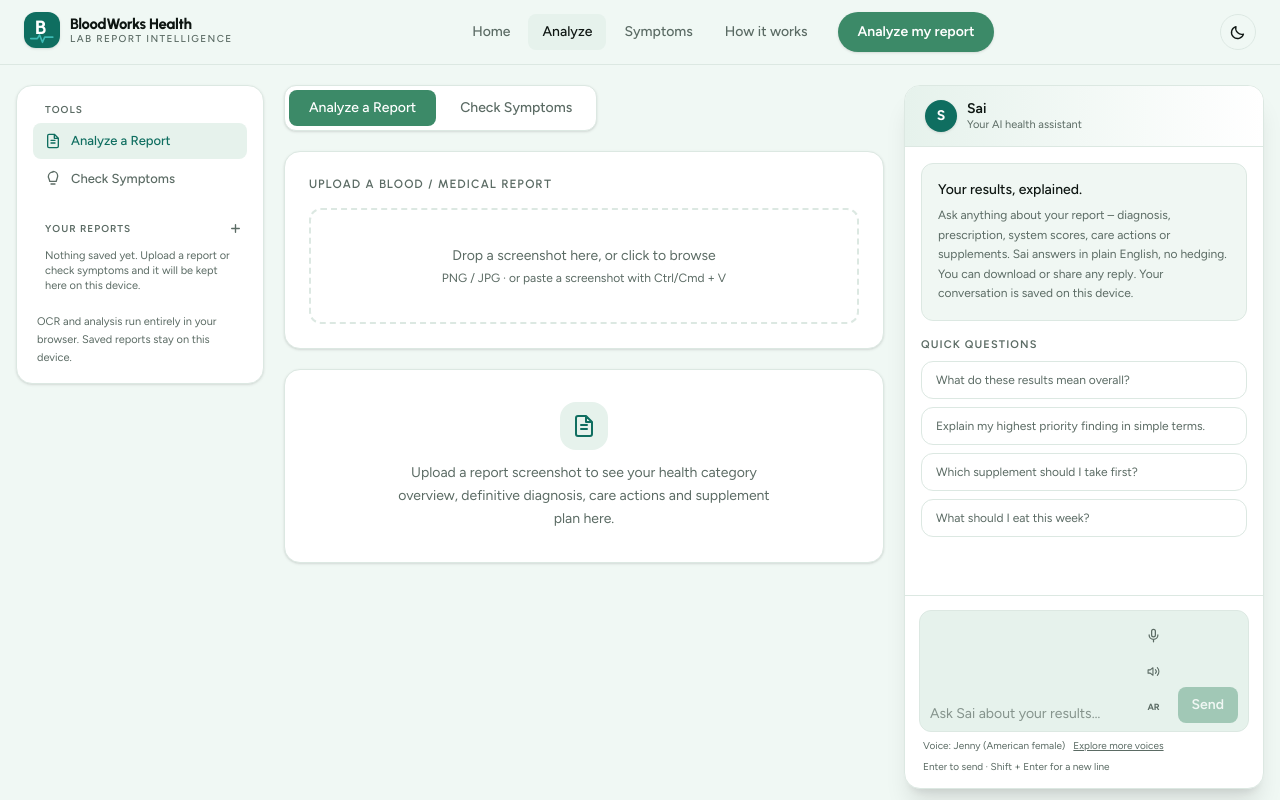
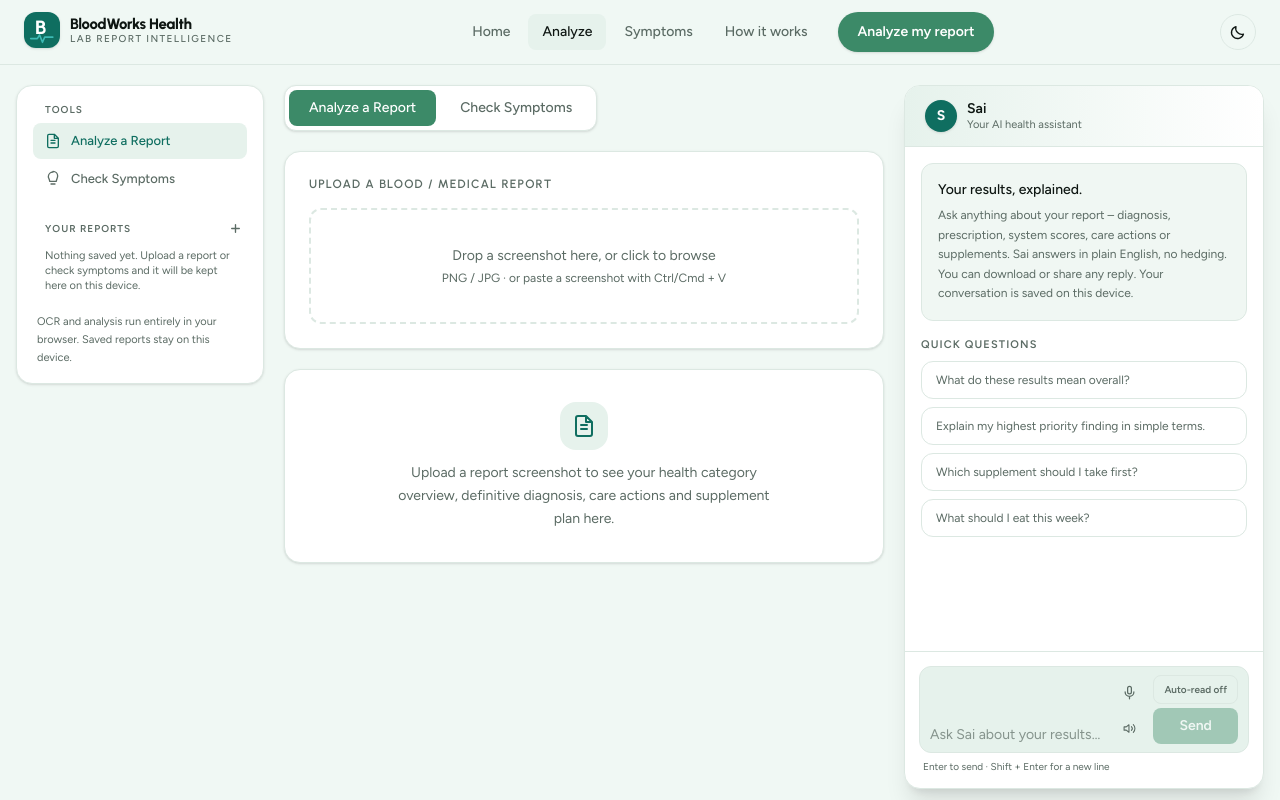
Before and after one commit to khurramsaadat/blood-works, a Next.js app: page /analyze in a window 1280 px wide. Shown: the top 800 px of the page. Built offline with nearby package versions, Linux system fonts and the light colour scheme.

Commit message:
ui: stack Auto-read above Send button

```diff
--- a/src/components/assistant-chat.tsx
+++ b/src/components/assistant-chat.tsx
@@ -829,17 +829,18 @@ export default function AssistantChat({
               ICON.speaker
             )}
           </button>
+          </div>
+          <div className="flex flex-col gap-1 shrink-0">
             <button
               type="button"
               onClick={() => { setAutoRead((v) => { const nv = !v; try { localStorage.setItem("bw.tts.autoread", nv ? "1" : "0"); } catch { /* storage blocked */ } return nv; }); }}
               title={autoRead ? "Auto-read on" : "Auto-read off"}
               aria-label={autoRead ? "Disable auto-read" : "Enable auto-read"}
               aria-pressed={autoRead}
-            className={`h-8 w-8 rounded-lg flex items-center justify-center shrink-0 transition-colors ${autoRead ? "bg-accent/15 text-accent-deep" : "text-muted hover:text-accent-deep hover:bg-soft"}`}
+              className={`shrink-0 rounded-lg px-2.5 py-1.5 text-[10px] font-semibold transition-colors ${autoRead ? "bg-accent/15 text-accent-deep border border-accent/30" : "text-muted border border-border-c hover:text-accent-deep hover:border-accent"}`}
             >
-            <span className="text-[9px] font-bold">AR</span>
+              {autoRead ? "Auto-read on" : "Auto-read off"}
             </button>
-          </div>
             <button
               onClick={() => send(input)}
               disabled={busy || !input.trim()}
@@ -848,16 +849,6 @@ export default function AssistantChat({
               Send
             </button>
           </div>
-        <div className="mt-1.5 flex items-center gap-2 px-1">
-          <span className="text-[10px] text-muted">Voice: Jenny (American female)</span>
-          <a
-            href="https://speech.microsoft.com/portal/voicegallery"
-            target="_blank"
-            rel="noopener noreferrer"
-            className="text-[10px] text-muted hover:text-accent-deep underline"
-          >
-            Explore more voices
-          </a>
         </div>
         <p className="text-[10px] text-muted mt-1.5 px-1">
           {localStage === "recording"
```
Lines whose indentation alone changed are shown as unchanged.
